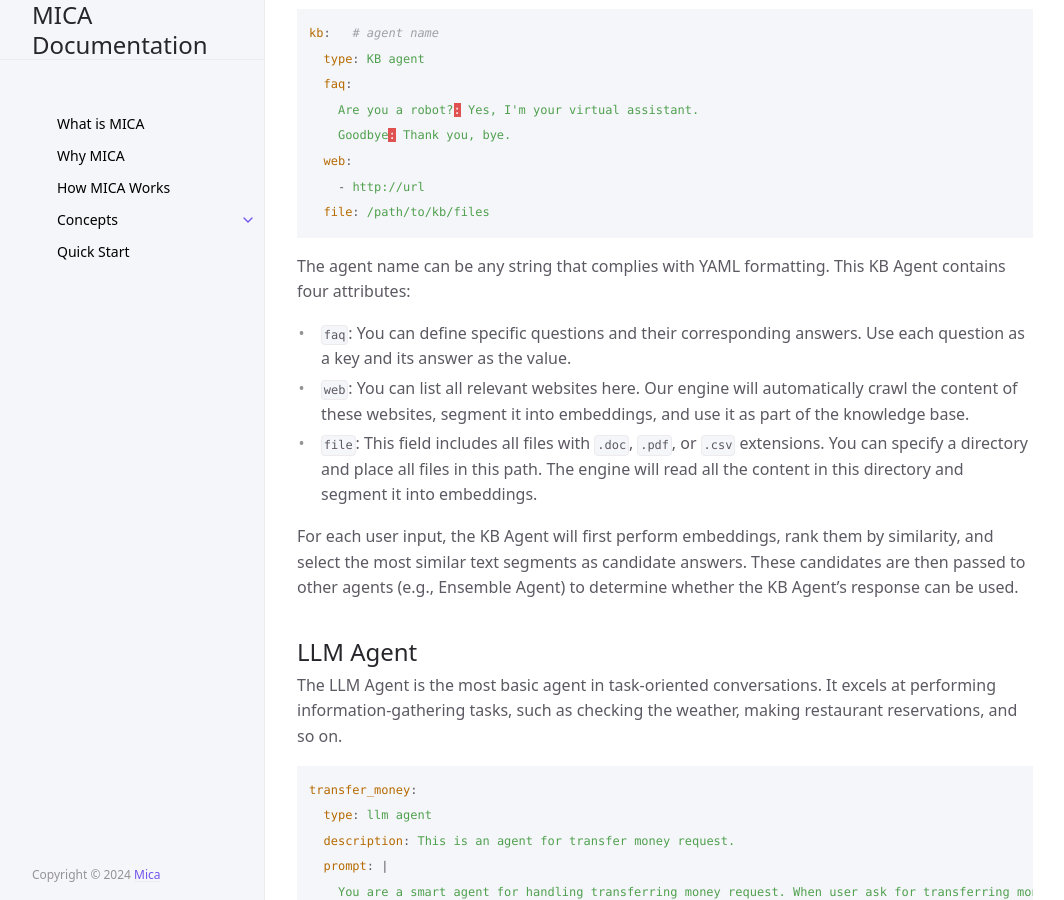
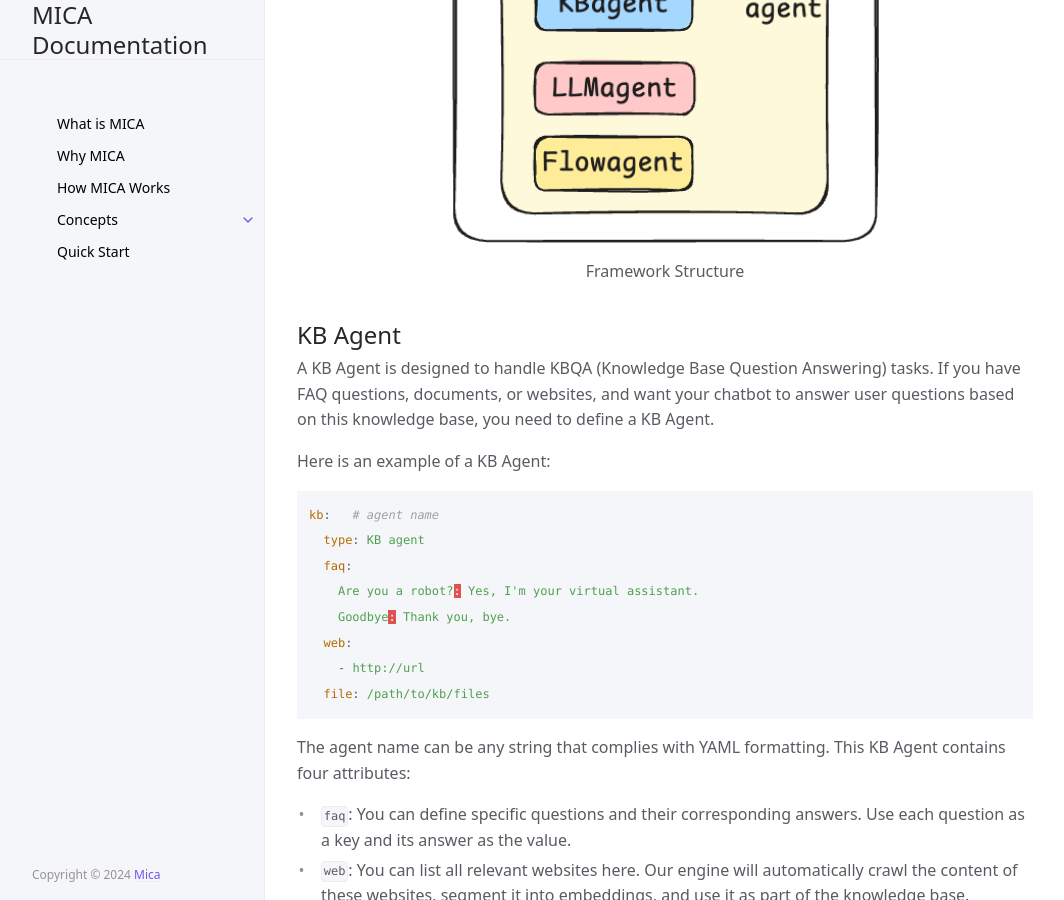
Before and after one commit to Mica-labs/Mica-labs.github.io, a Jekyll site: the page built from docs/concepts/agent/index.md, in a window 1280 px wide and 900 px high, scrolled down 383 px. Shown: the whole window, without its empty margins (107-1171 px from the left). Built offline with Jekyll 4.4.1, drawn with Linux system fonts in a browser that asks for light colours; cached includes are drawn as plain includes.

Commit message:
figure format

```diff
--- a/docs/concepts/agent/index.md
+++ b/docs/concepts/agent/index.md
@@ -6,6 +6,11 @@ nav_order: 1
 ---
 
 An agent is the foundation of building a chatbot. You can create different agents based on the characteristics of your chatbot to implement its logic. We categorize all agents into four types: KB Agent, LLM Agent, Flow Agent, and Ensemble Agent.
+<center>
+<img style="width: 60%; height: auto;" src="structure.png">
+<br>
+<div>Framework Structure</div>
+</center>
 
 ## KB Agent
 A KB Agent is designed to handle KBQA (Knowledge Base Question Answering) tasks. If you have FAQ questions, documents, or websites, and want your chatbot to answer user questions based on this knowledge base, you need to define a KB Agent.
```
Also changed, not shown: docs/introduction/index.md (+2 -1 lines), docs/concepts/agent/structure.png (renamed from structure.png), docs/introduction/whyMICA-1.png (added).
